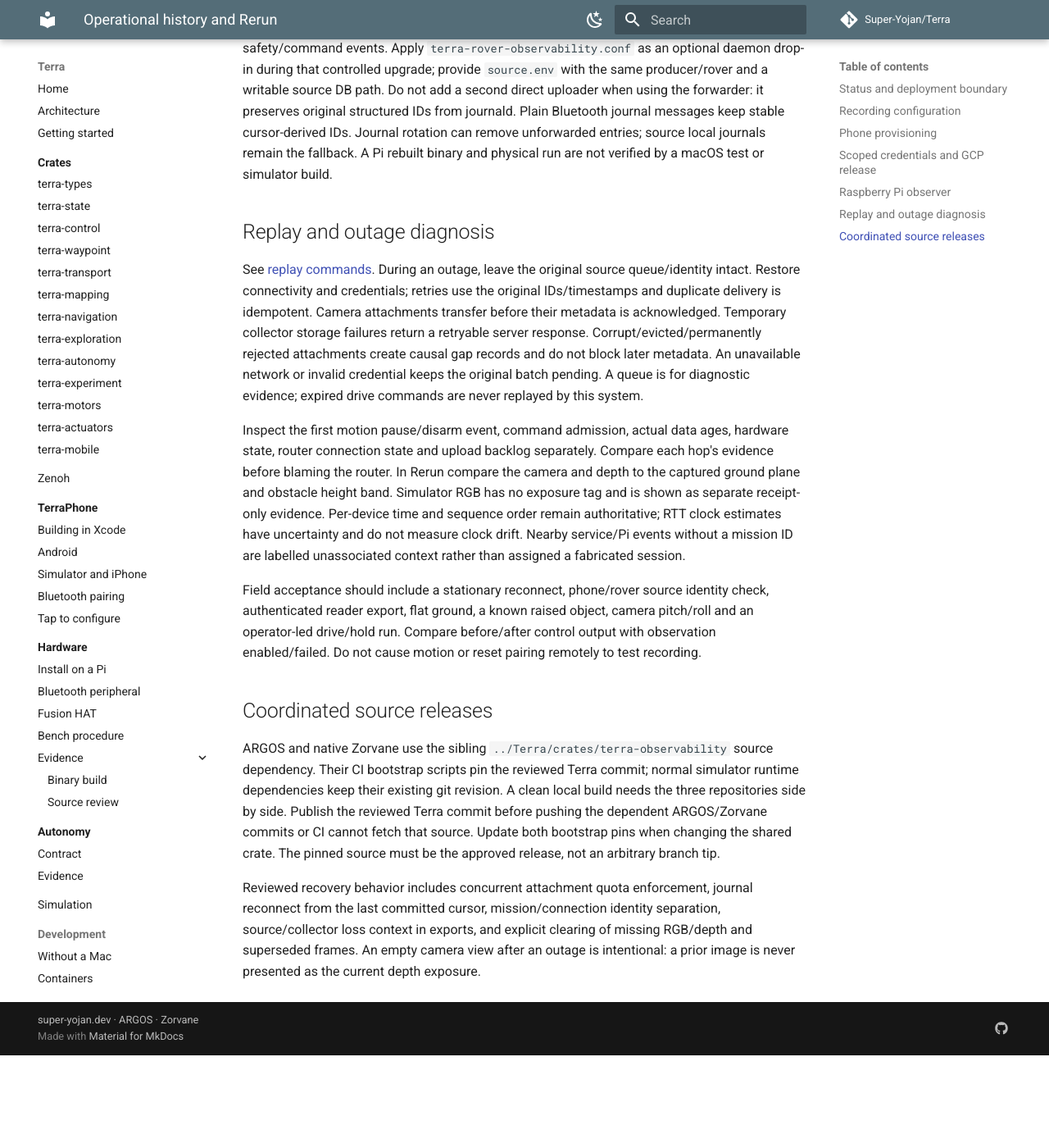
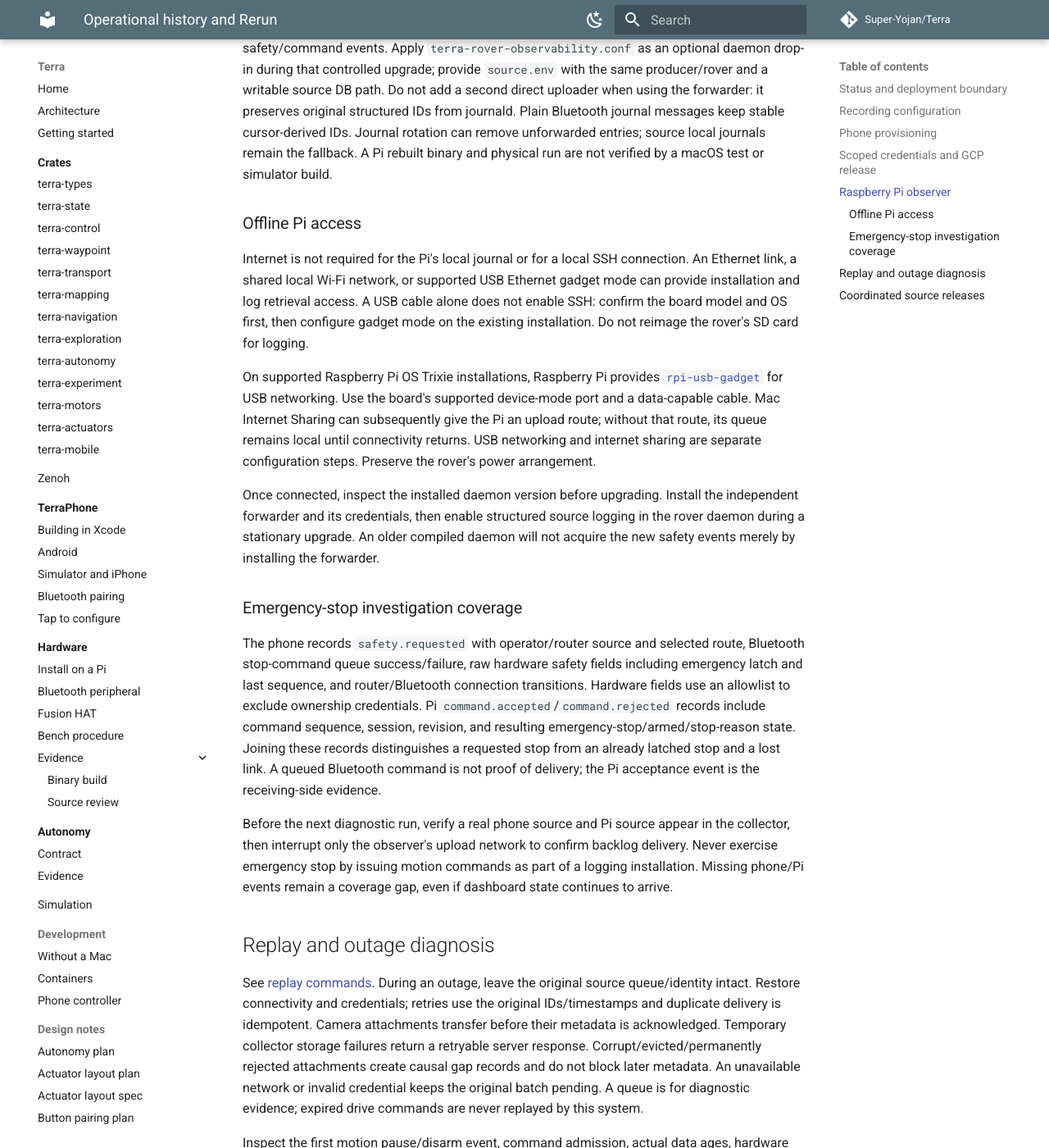
Before and after one commit to Super-Yojan/Terra, an MkDocs documentation site: the page built from docs/observability/operations.md, in a window 1280 px wide and 1400 px high, scrolled down 3763 px. Shown: the whole window at 82% size. Built offline with MkDocs 1.6.1 and Material for MkDocs 9.7.7, drawn with Linux system fonts in a browser that asks for light colours; comment, search, counter and statistics services are not loaded; before the commit the page ends 5050 px from its top, so only the background shows below that.

Commit message:
feat: capture direct device stop events and prepare Pi USB access

```diff
--- a/docs/observability/operations.md
+++ b/docs/observability/operations.md
@@ -176,6 +176,44 @@ Journal rotation can remove unforwarded entries; source local journals remain
 the fallback. A Pi rebuilt binary and physical run are not verified by a macOS
 test or simulator build.
 
+### Offline Pi access
+
+Internet is not required for the Pi's local journal or for a local SSH connection.
+An Ethernet link, a shared local Wi-Fi network, or supported USB Ethernet gadget
+mode can provide installation and log retrieval access. A USB cable alone does
+not enable SSH: confirm the board model and OS first, then configure gadget mode
+on the existing installation. Do not reimage the rover's SD card for logging.
+
+On supported Raspberry Pi OS Trixie installations, Raspberry Pi provides
+[`rpi-usb-gadget`](https://github.com/raspberrypi/rpi-usb-gadget) for USB networking.
+Use the board's supported device-mode port and a data-capable cable. Mac Internet
+Sharing can subsequently give the Pi an upload route; without that route, its
+queue remains local until connectivity returns. USB networking and internet
+sharing are separate configuration steps. Preserve the rover's power arrangement.
+
+Once connected, inspect the installed daemon version before upgrading. Install
+the independent forwarder and its credentials, then enable structured source
+logging in the rover daemon during a stationary upgrade. An older compiled
+daemon will not acquire the new safety events merely by installing the forwarder.
+
+### Emergency-stop investigation coverage
+
+The phone records `safety.requested` with operator/router source and selected
+route, Bluetooth stop-command queue success/failure, raw hardware safety fields
+including emergency latch and last sequence, and router/Bluetooth connection
+transitions. Hardware fields use an allowlist to exclude ownership credentials.
+Pi `command.accepted`/`command.rejected` records include command sequence, session,
+revision, and resulting emergency-stop/armed/stop-reason state. Joining these
+records distinguishes a requested stop from an already latched stop and a lost
+link. A queued Bluetooth command is not proof of delivery; the Pi acceptance
+event is the receiving-side evidence.
+
+Before the next diagnostic run, verify a real phone source and Pi source appear
+in the collector, then interrupt only the observer's upload network to confirm
+backlog delivery. Never exercise emergency stop by issuing motion commands as
+part of a logging installation. Missing phone/Pi events remain a coverage gap,
+even if dashboard state continues to arrive.
+
 ## Replay and outage diagnosis
 
 See [replay commands](../../tools/observability/README.md). During an outage,
```
Also changed, not shown: docs/hardware/USB.md (added, +42 -0 lines), docs/observability/deployments/2026-10-21-direct-devices.md (added, +61 -0 lines), docs/observability/deployments/2026-10-21-gcp.md (+3 -3 lines), 8 other files.
